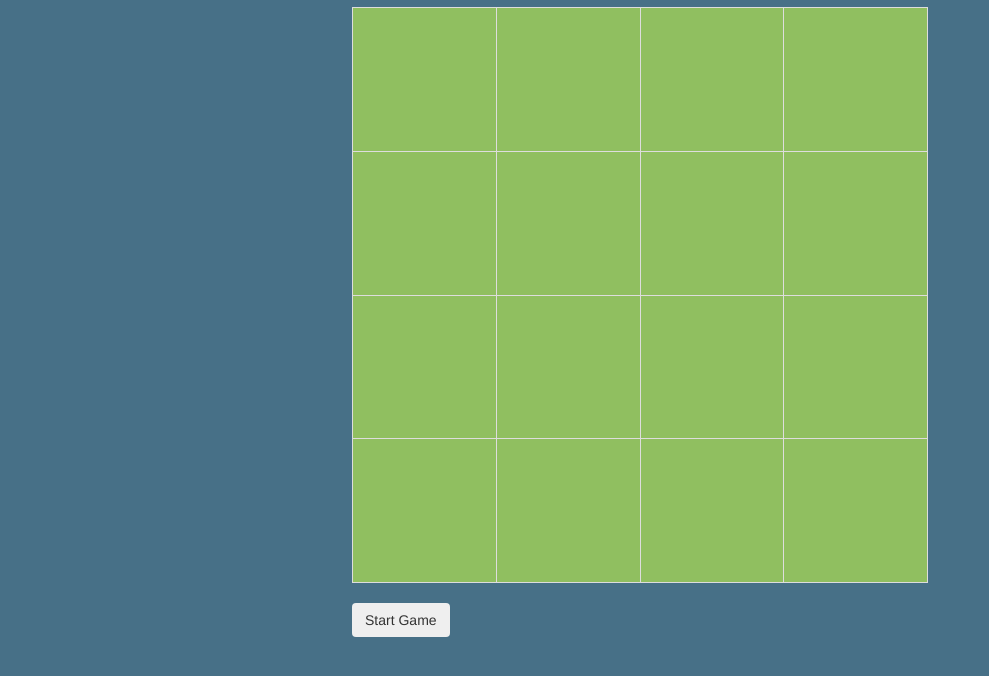
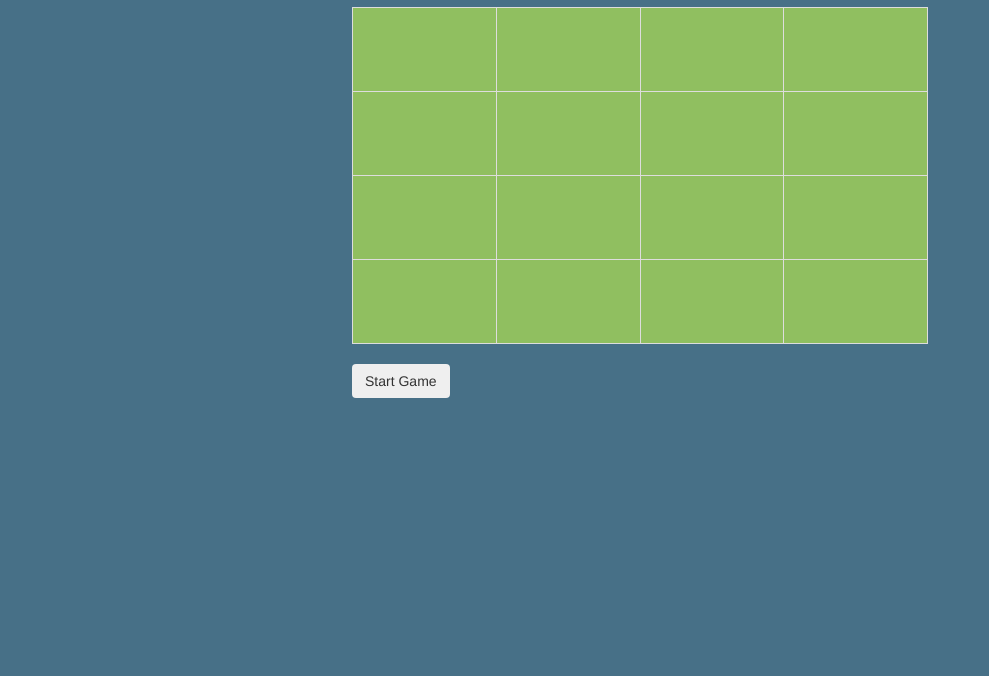
Before and after one commit to dfroberts2/177147, a website: page app/index.html in a window 1280 px wide. Shown: the part 56-732 px from the top of the page, without its empty margins (0-989 px from the left). Drawn offline with Linux system fonts and the light colour scheme.

Commit message:
Reformat table appearance

```diff
--- a/app/css/app.css
+++ b/app/css/app.css
@@ -5,22 +5,22 @@ body{
   width: 45%;
   margin: auto;
 }
+table {
+  table-layout: fixed;
+}
 
 td {
+  text-align: center;
+  font-size: 2em;
   width: 20%;
+  min-width: 20%;
+  max-width: 20%;
+  height: 3em;
+  max-height: 3em;
+  min-height: 3em;
+
   position: relative;
-}
-td:after {
-  content: '';
-  display: block;
-  margin-top: 100%;
-}
-td .content {
-  position: absolute;
-  top: 0;
-  bottom: 0;
-  left: 0;
-  right: 0
+  overflow:hidden;
 }
 
 .inactive {
```
Lines whose indentation alone changed are shown as unchanged.
